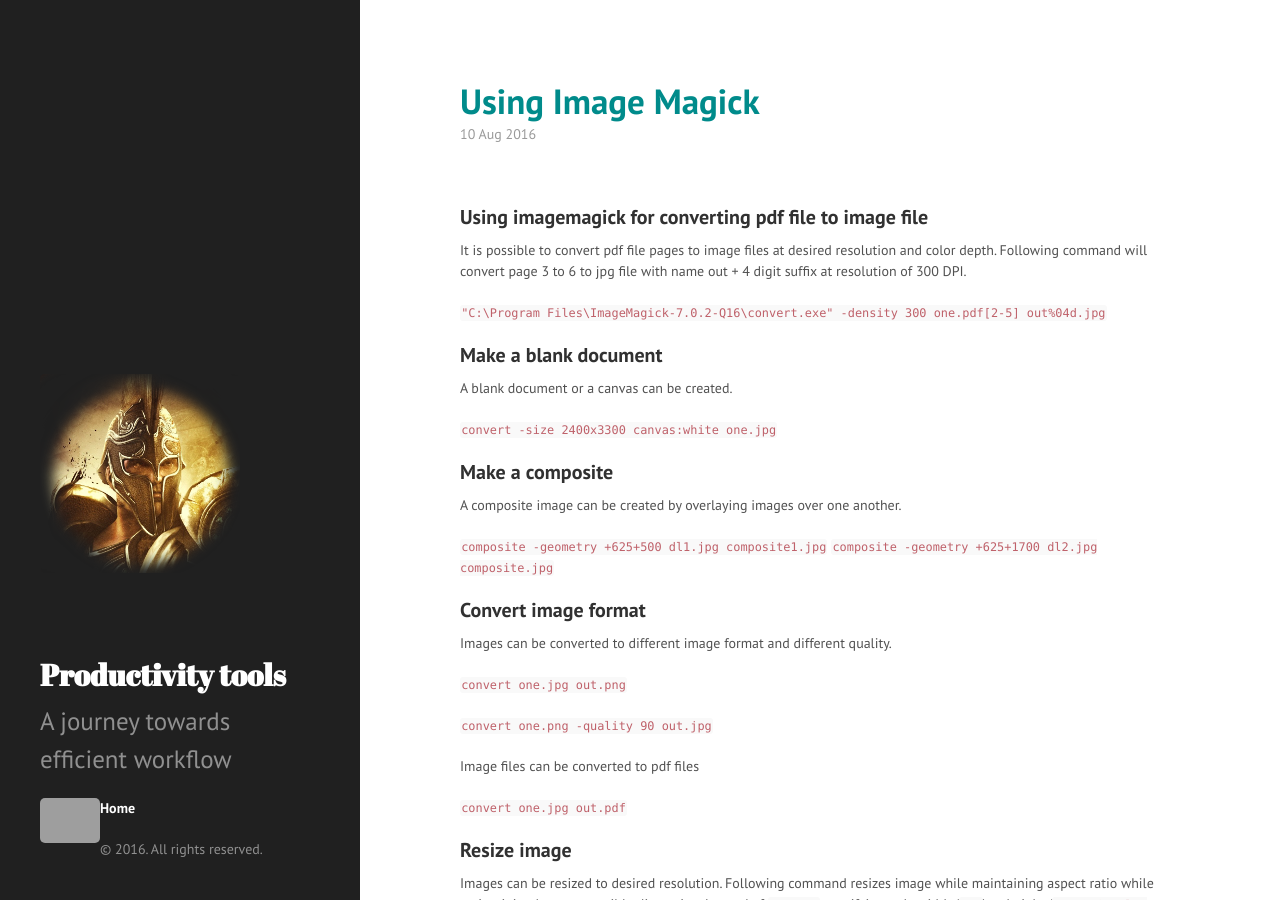
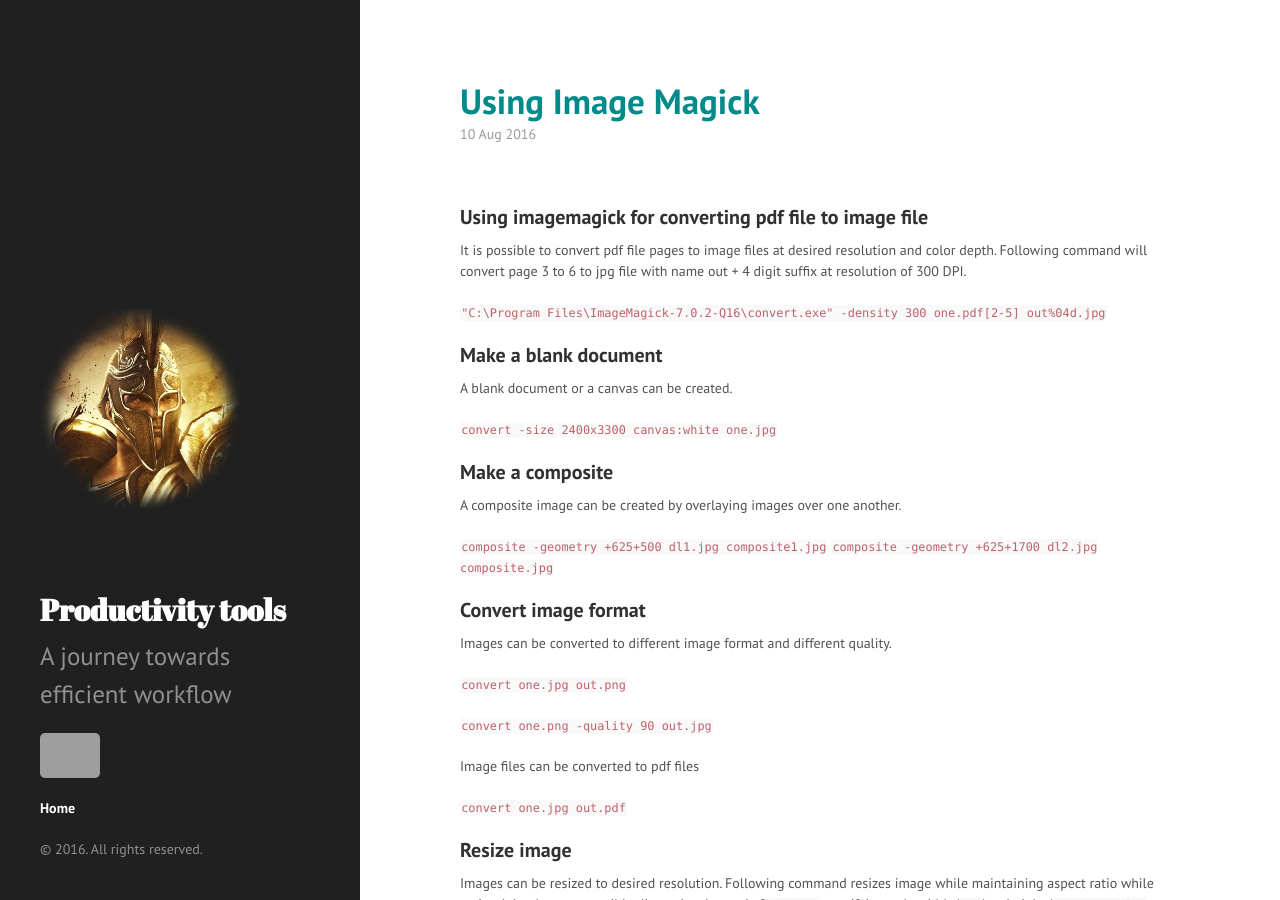
Before and after one commit to MaheshTK/MaheshTK.github.io, a Jekyll site: the page built from index.html, in a window 1280 px wide and 900 px high. Built offline with Jekyll 4.4.1, drawn with Linux system fonts in a browser that asks for light colours; the list of posts is cut into pages by our own code; grey boxes are pictures that could not be loaded.

Commit message:
Update sidebar.html

```diff
--- a/_includes/sidebar.html
+++ b/_includes/sidebar.html
@@ -9,7 +9,7 @@
 
     <ul class="sidebar-nav">
       <li class="sidebar-nav-item{% if page.title == "Home" %} active{% endif %}">
-        </p><a href="/"> <img src="http://immobilien.stuttgarter-zeitung.de/images/real-estate/house-placeholder.gif" width="60" align="left"> Home </a></p>
+        </p><a href="/"> <img src="http://immobilien.stuttgarter-zeitung.de/images/real-estate/house-placeholder.gif" width="60" align="middle"> Home </a></p>
       </li>
 
       {% comment %}
```
